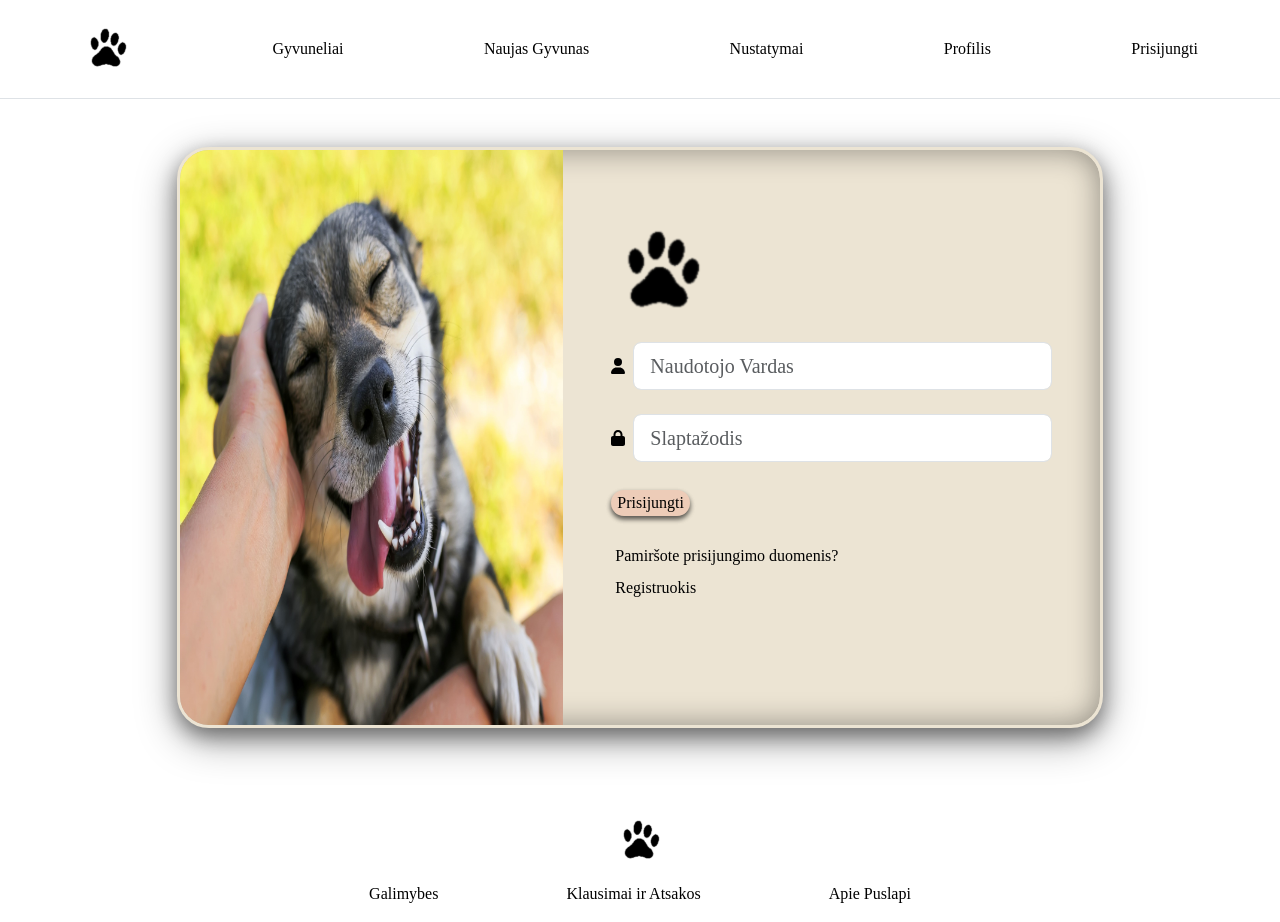
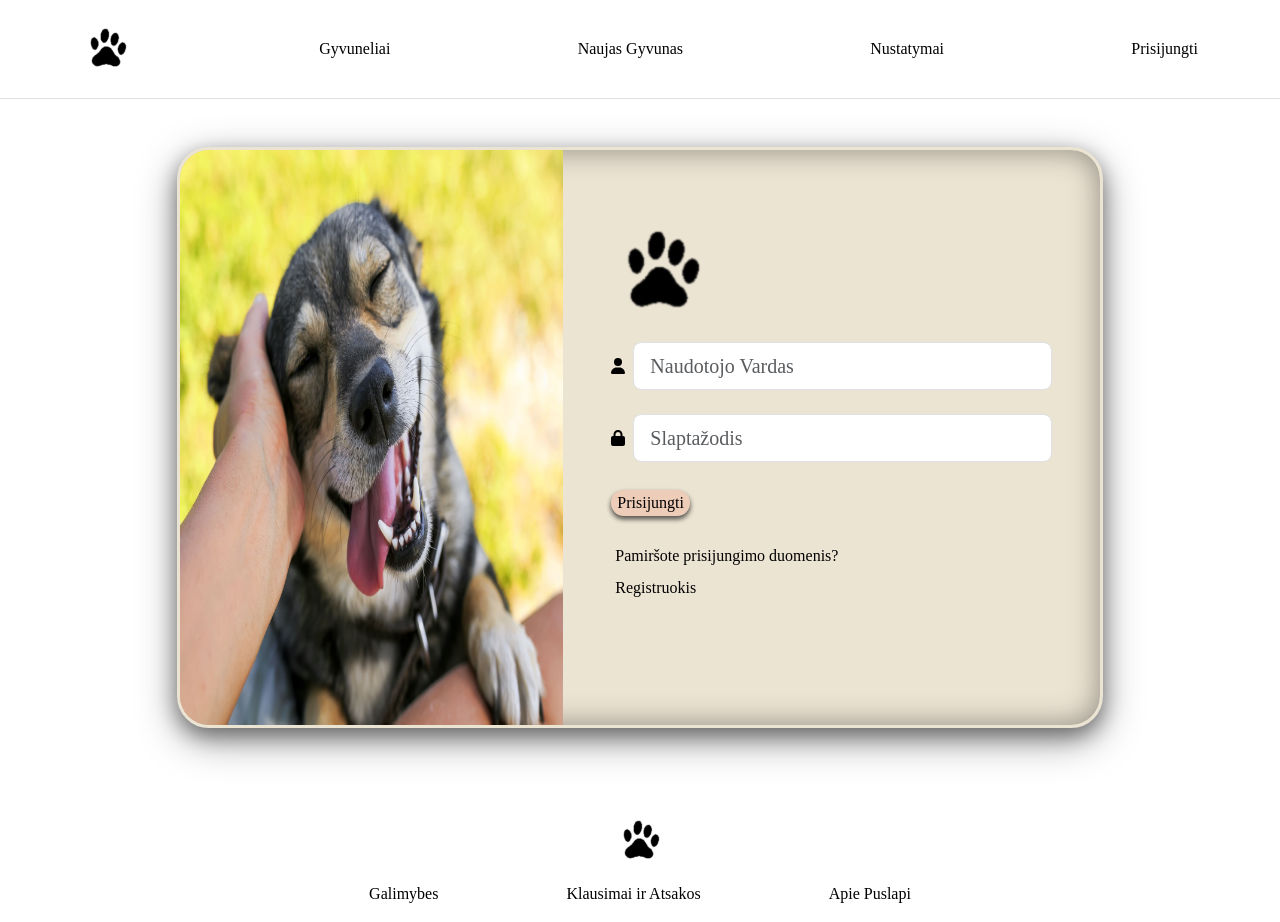
Before and after one commit to odilijus-grinkas/pet_adoption, a React (Vite) app in the folder client/: page /Login in a window 1280 px wide. Built offline with nearby package versions, Linux system fonts and the light colour scheme; a web font is replaced by a local one.

Commit message:
fixed links

```diff
--- a/client/src/components/auth/header/Header.tsx
+++ b/client/src/components/auth/header/Header.tsx
@@ -1,6 +1,7 @@
 import '../auth.scss'
 import logo from '../assets/logo.png';
 import './header.scss';
+import { Link } from 'react-router-dom';
 
 const Header = () => {
     return (
@@ -14,8 +15,7 @@ const Header = () => {
           <a  className="nav" href="#">Gyvuneliai</a>
           <a className="nav" href="#">Naujas Gyvunas</a>
             <a className="nav" href="#">Nustatymai</a>
-            <a className="nav" href="#">Profilis</a>
-            <a className="nav" href="#">Prisijungti</a>
+            <Link to="/login" className="nav">Prisijungti</Link>
         </div>
     </div>
   </header>
--- a/client/src/primary_comps/Index.tsx
+++ b/client/src/primary_comps/Index.tsx
@@ -1,4 +1,6 @@
 import { useEffect, useState } from "react";
+import Header from "../components/auth/header/Header";
+import Footer from "../components/auth/header/Footer";
 
 export default function Index() {
   // const [data, setData] = useState([]);
@@ -56,6 +58,7 @@ export default function Index() {
 
   return (
     <>
+    <Header/>
       <h1>Working index page, give me components</h1>
       <div>
         <h3>Fetched Data:</h3>
@@ -96,6 +99,7 @@ export default function Index() {
             <div key={index}>{key}: {userData[key]}</div>
           ))
         : null}
+        <Footer/>
     </>
   );
 }
```
